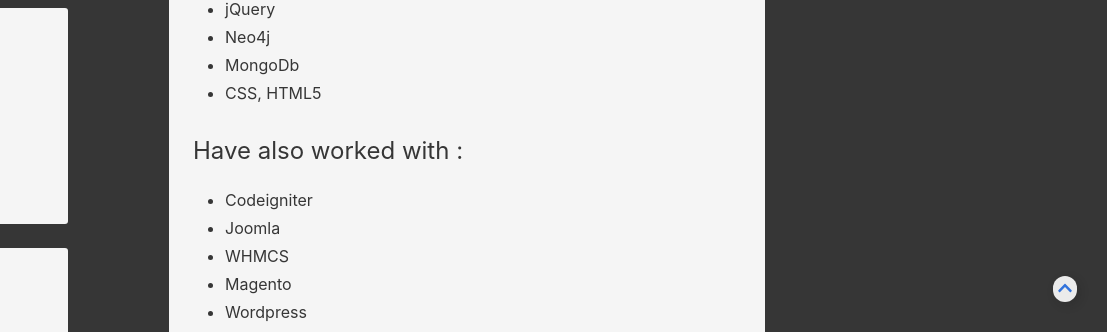
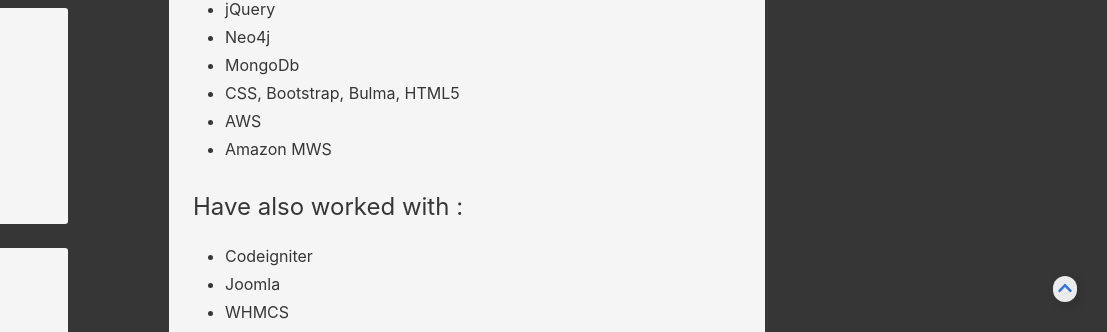
Before and after one commit to kontoulis/kontoulis.github.io, a plain HTML site: page index.html in a window 1280 px wide. Shown: the part 468-800 px from the top of the page, 173-1280 px from the left. Drawn offline with nearby package versions, Linux system fonts and the light colour scheme; files that its build step writes are made by us from their sources.

Commit message:
updates in skills

```diff
--- a/index.html
+++ b/index.html
@@ -147,7 +147,9 @@
                             <li>jQuery</li>
                             <li>Neo4j</li>
                             <li>MongoDb</li>
-                            <li>CSS, HTML5</li>
+                            <li>CSS, Bootstrap, Bulma, HTML5</li>
+                            <li>AWS</li>
+                            <li>Amazon MWS</li>
                         </ul>
                         <h3 class="subtitle" >Have also worked with :</h3>
                         <ul>
@@ -159,8 +161,6 @@
                             <li>ElasticSearch</li>
                             <li>Java (also for mobile apps)</li>
                             <li>Python</li>
-                            <li>AWS</li>
-                            <li>Amazon MWS</li>
                         </ul>
                         <h3 class="subtitle" >Familiar with (used for my own side projects) :</h3>
                         <ul>
```
